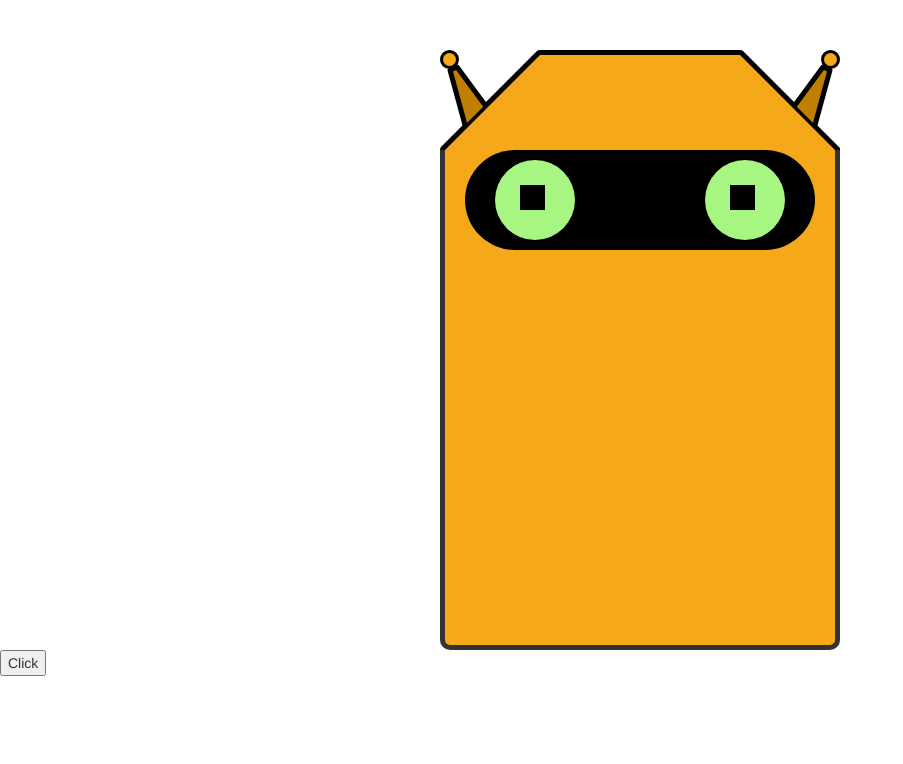
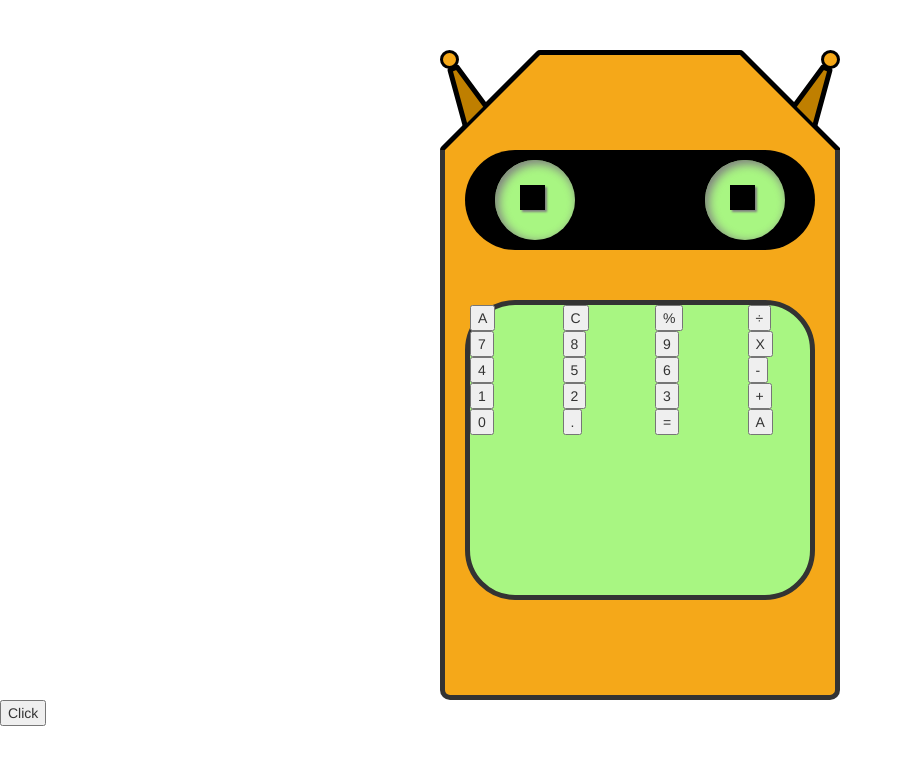
Before and after one commit to sluggets/calculonator, a plain HTML site: page index.html in a window 1280 px wide. Shown: the whole page, without its empty margins (0-903 px from the left). Drawn offline with nearby package versions, Linux system fonts and the light colour scheme.

Commit message:
Built mouth + added non-formatted buttons

```diff
--- a/css/calc.css
+++ b/css/calc.css
@@ -14,7 +14,7 @@
 #calc-perim
 {
   width: 400px;
-  height: 500px;
+  height: 550px;
   background-color: #f5a819;
   margin: auto;
   border-style: none solid solid solid;
@@ -38,6 +38,7 @@
   height: 80px;
   border-radius: 50%;
   background-color: #a8f682;
+  box-shadow: inset 3px 3px 10px 1px grey;
 }
 
 #left-eye
@@ -63,4 +64,17 @@
   position: relative;
   left: 10px;
   top: 10px;
+  box-shadow: 2px 2px 2px grey;
 }
+
+#mouth
+{
+  background-color: #a8f682;
+  width: 350px;
+  height: 300px;
+  margin: auto;
+  border-style: solid;
+  border-width: 5px;
+  margin-top: 50px;
+  border-radius: 50px;
+}
--- a/index.html
+++ b/index.html
@@ -32,6 +32,78 @@
           </div>
         </div>
       </div>
+      <div id="mouth">
+        <div class="row">
+          <div class="col-xs-3 col-md-3 col-lg-3">
+            <button>A</button>
+          </div>
+          <div class="col-xs-3 col-md-3 col-lg-3">
+            <button>C</button>
+          </div>
+          <div class="col-xs-3 col-md-3 col-lg-3">
+            <button>%</button>
+          </div>
+          <div class="col-xs-3 col-md-3 col-lg-3">
+            <button>&divide</button>
+          </div>
+        </div>
+        <div class="row">
+          <div class="col-xs-3 col-md-3 col-lg-3">
+            <button>7</button>
+          </div>
+          <div class="col-xs-3 col-md-3 col-lg-3">
+            <button>8</button>
+          </div>
+          <div class="col-xs-3 col-md-3 col-lg-3">
+            <button>9</button>
+          </div>
+          <div class="col-xs-3 col-md-3 col-lg-3">
+            <button>X</button>
+          </div>
+        </div>
+        <div class="row">
+          <div class="col-xs-3 col-md-3 col-lg-3">
+            <button>4</button>
+          </div>
+          <div class="col-xs-3 col-md-3 col-lg-3">
+            <button>5</button>
+          </div>
+          <div class="col-xs-3 col-md-3 col-lg-3">
+            <button>6</button>
+          </div>
+          <div class="col-xs-3 col-md-3 col-lg-3">
+            <button>-</button>
+          </div>
+        </div>
+        <div class="row">
+          <div class="col-xs-3 col-md-3 col-lg-3">
+            <button>1</button>
+          </div>
+          <div class="col-xs-3 col-md-3 col-lg-3">
+            <button>2</button>
+          </div>
+          <div class="col-xs-3 col-md-3 col-lg-3">
+            <button>3</button>
+          </div>
+          <div class="col-xs-3 col-md-3 col-lg-3">
+            <button>+</button>
+          </div>
+        </div>
+        <div class="row">
+          <div class="col-xs-3 col-md-3 col-lg-3">
+            <button>0</button>
+          </div>
+          <div class="col-xs-3 col-md-3 col-lg-3">
+            <button>.</button>
+          </div>
+          <div class="col-xs-3 col-md-3 col-lg-3">
+            <button>=</button>
+          </div>
+          <div class="col-xs-3 col-md-3 col-lg-3">
+            <button>A</button>
+          </div>
+        </div>
+      </div>
     </div>
     <button onclick="stopGlances();" id="tester">Click</button>
   </body>
```
Also changed, not shown: js/calc.js (+9 -4 lines).
